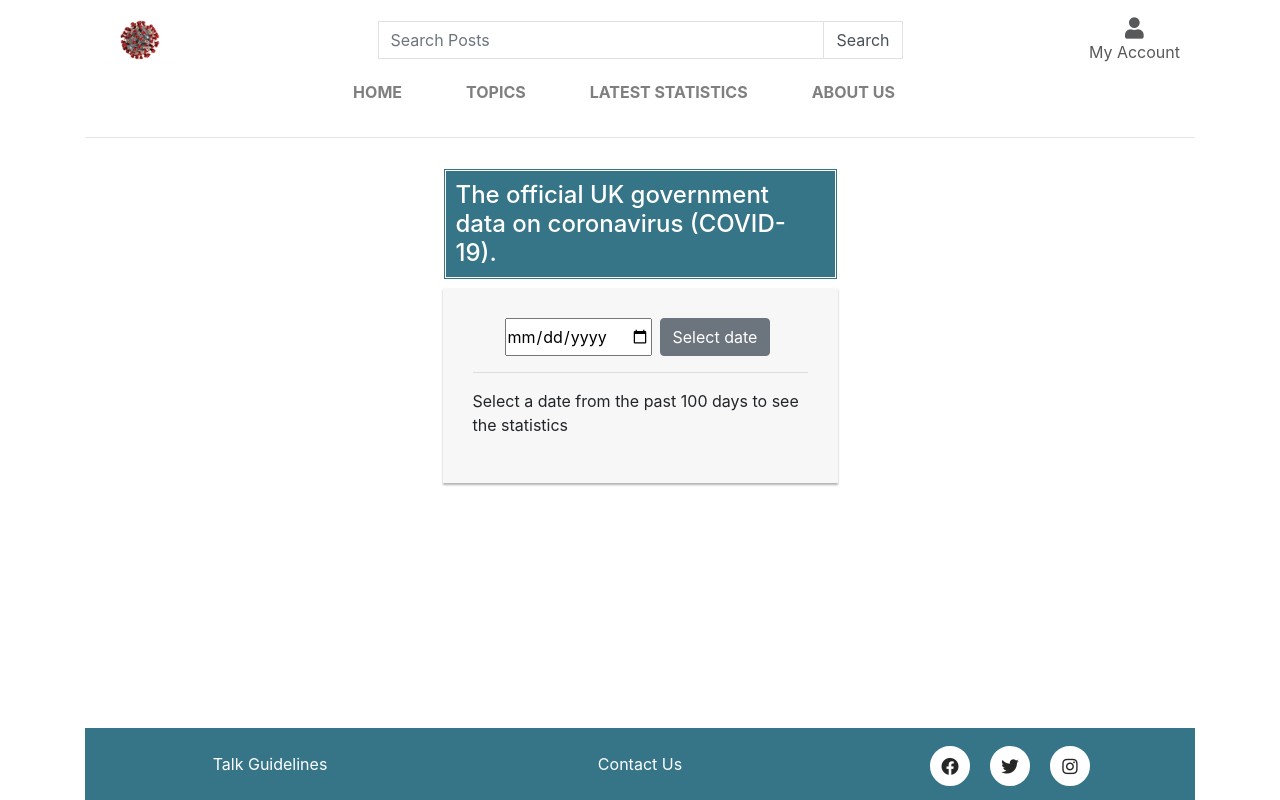
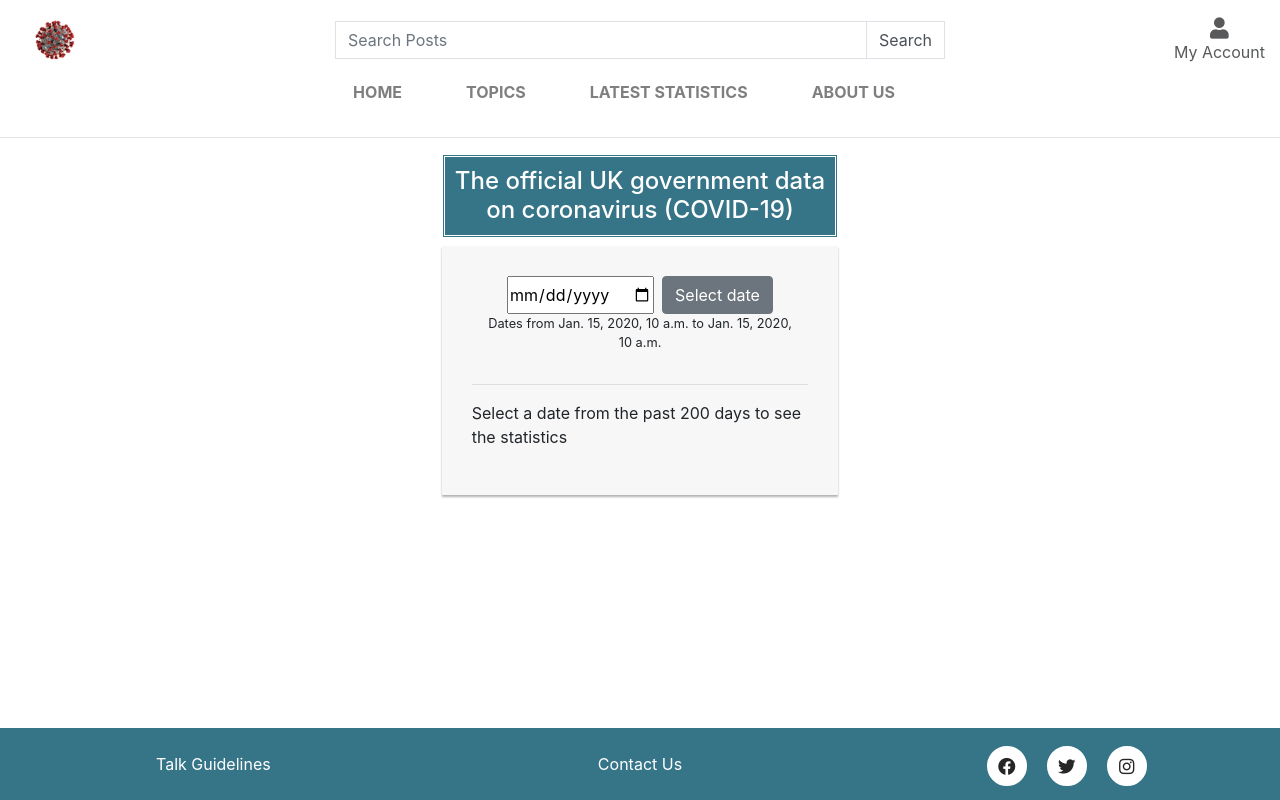
Before and after one commit to ccarabine/coronavirusforum, a Django app: page /govukdata/ in a window 1280 px wide. Run offline with Django 4.2, Linux system fonts and the light colour scheme; tables that the repository leaves empty hold one stand-in row (values such as "Sample post"); a database or web service that is not in the repository returns one stand-in record (values such as "Sample title"); data that the repository does not hold is empty; some libraries are stand-ins or nearby versions.

Commit message:
Update styling for stats and containers

```diff
--- a/forum/views.py
+++ b/forum/views.py
@@ -327,7 +327,7 @@ def apiview(request):
     if request.method == "POST":
         formpost = True
         selecteddate = request.POST['selecteddate']
-        for x in range(0, 100):
+        for x in range(0, 200):
             if selecteddate == responseapi['data'][x]['date']:
                 date = (responseapi['data'][x]['date'])
                 name = (responseapi['data'][x]['name'])
--- a/static/css/style.css
+++ b/static/css/style.css
@@ -72,8 +72,8 @@
   font-size: 1.1em;
   padding-right: 40px;
   padding-left: 40px;
-  margin-right: 80px;
-  margin-left: 80px;
+
+
   font-weight: bold;
 }
 
@@ -133,6 +133,7 @@ a:link {
   width: 550px;
   height: 250px;
 }
+
 
 /* --- Post card styling --- */
 .card {
@@ -335,7 +336,9 @@ color: var(--color-background-primary)
 .table-width{
   width: 100%;
 }
-
+.center{
+  text-align: center;
+}
 @media screen and (max-width: 725px) {
 
   .carousel-inner img {
--- a/templates/base.html
+++ b/templates/base.html
@@ -29,9 +29,9 @@
 
 </head>
 
-<body class="container d-flex flex-column h-100">
+<body class="d-flex flex-column h-100">
     {% include 'navbar.html' %}
-    <div class="container">
+    <div>
         <div class="row">
             <div class="col-md-8 offset-md-2">
                 {% for message in messages %}
--- a/templates/govukdata.html
+++ b/templates/govukdata.html
@@ -4,45 +4,49 @@
 {% block content %}
 
 
-<div class="container login-form">
-    <h4 class="header-style bg-color-primary txt-color"> The official UK government data on coronavirus (COVID-19). </h4>
-    <div class="form-border">
-        <form class="mb2" method="post">
+<div class="container col-xl-4 col-lg-6 col-md-8">
+    <h4 class="header-style bg-color-primary txt-color center"> The official UK government data on coronavirus (COVID-19)
+    </h4>
+    <div class="form-border  ">
+        <form class="mb2 d-flex" method="post">
             {% csrf_token %}
-            <div class="row ml-4">
-                <input type="date" class="ml-2 mr-2" value="{{selecteddate}}"min="{{mindate}}" max="{{maxdate}}"
+            <div class="container">
+            <div class="row justify-content-center">
+                <input type="date" class="mr-2" value="{{selecteddate}}" min="{{mindate}}" max="{{maxdate}}"
                     name="selecteddate">
+
                 <button type="submit" class="btn btn-secondary">Select date</button>
+                <br>
+
             </div>
+            <p class="small center">Dates from {{mindate}} to {{maxdate}}</p>
+        </div>
         </form>
         <hr>
         {% if not formpost %}
-        <p>Select a date from the past 100 days to see the statistics</p>
+        <p>Select a date from the past 200 days to see the statistics</p>
         {% else %}
-        <table class="table-width">
-            <tr>
-                <td class="font-weight-bold">Date</td>
-                <td class="font-weight-bold">{{date}}</td>
-            </tr>
-            <tr>
-                <td>Daily Cases</td>
-                <td>{{dailyCases}}</td>
-            </tr>
-            <tr>
-                <td>Cumulative Cases</td>
-                <td>{{cumulativeCases}}</td>
-            </tr>
-            <tr>
-                <td>Daily Deaths</td>
-                <td>{{dailyDeaths}}</td>
-            </tr>
-            <tr>
-                <td>Cumulative Deaths</td>
-                <td>{{cumulativeDeaths}}</td>
-            </tr>
-        </table>
-        {% endif %}
+        <div class="">
 
+            <div class="card card-post mb-2 mr-1 ml-1 mt-2 d-flex">
+                <h4 class="center">Daily Cases</h4>
+                <h5 class="center">{{dailyCases}}</h5>
+            </div>
+            <div class="card card-post mb-2 mr-1 ml-1 mt-2">
+                <h4 class="center">Cumulative Cases</h4>
+                <h5 class="center">{{cumulativeCases}}</h5>
+            </div>
+            <div class="card card-post mb-2 mr-1 ml-1 mt-2">
+                <h4 class="center" >Daily Deaths</h4>
+                <h5 class="center">{{dailyDeaths}}</h5>
+            </div>
+            <div class="card card-post mb-2 mr-1 ml-1 mt-2">
+                <h4 class="center">Cumulative Deaths</h4>
+                <h5 class="center">{{cumulativeDeaths}}</h5>
+            </div>
+
+            {% endif %}
+        </div>
     </div>
 </div>
 {% endblock %}
--- a/templates/index.html
+++ b/templates/index.html
@@ -4,8 +4,8 @@
 {% block content %}
 
 
-<div >
-  <p class="header-paragraph bg-color-primary txt-color">
+<div class="container">
+  <p class="header-paragraph bg-color-primary txt-color justify-content-center">
     The Coronavirus Forum, an inclusive engagement platform to pool & share information, tips and advice, create opinion
     polls, interact and find support and official NHS resources and information.
   </p>
--- a/templates/navbar.html
+++ b/templates/navbar.html
@@ -13,7 +13,7 @@
         </div>
 
         <!-- Search area -->
-        <div class="col-12 col-md-6 my-auto py-1 py-lg-0">
+        <div class="col-lg-6 col-md-6 my-auto py-1 py-lg-0">
             <form method="GET" action="{% url 'search'%}">
                 <div class="input-group w-100">
                     <label for="search" hidden>Search</label>
--- a/templates/postdetail.html
+++ b/templates/postdetail.html
@@ -61,7 +61,7 @@
             {% endif %}
             {% if post.post_image %}
             <a href="{% url 'postdetail' post.id %}">
-                <img src="{{ post.post_image.url }}" class="card-img-top" alt="{{ post.name }}">
+                <img src="{{ post.post_image.url }}" class="card-img-top img-fluid img-thumbnail" alt="{{ post.name }}">
             </a>
             {% endif %}
         </div>
```
Also changed, not shown: media/91e3e6b4-37df-4ba1-bba7-965dd0e924e9.JPG (added).
